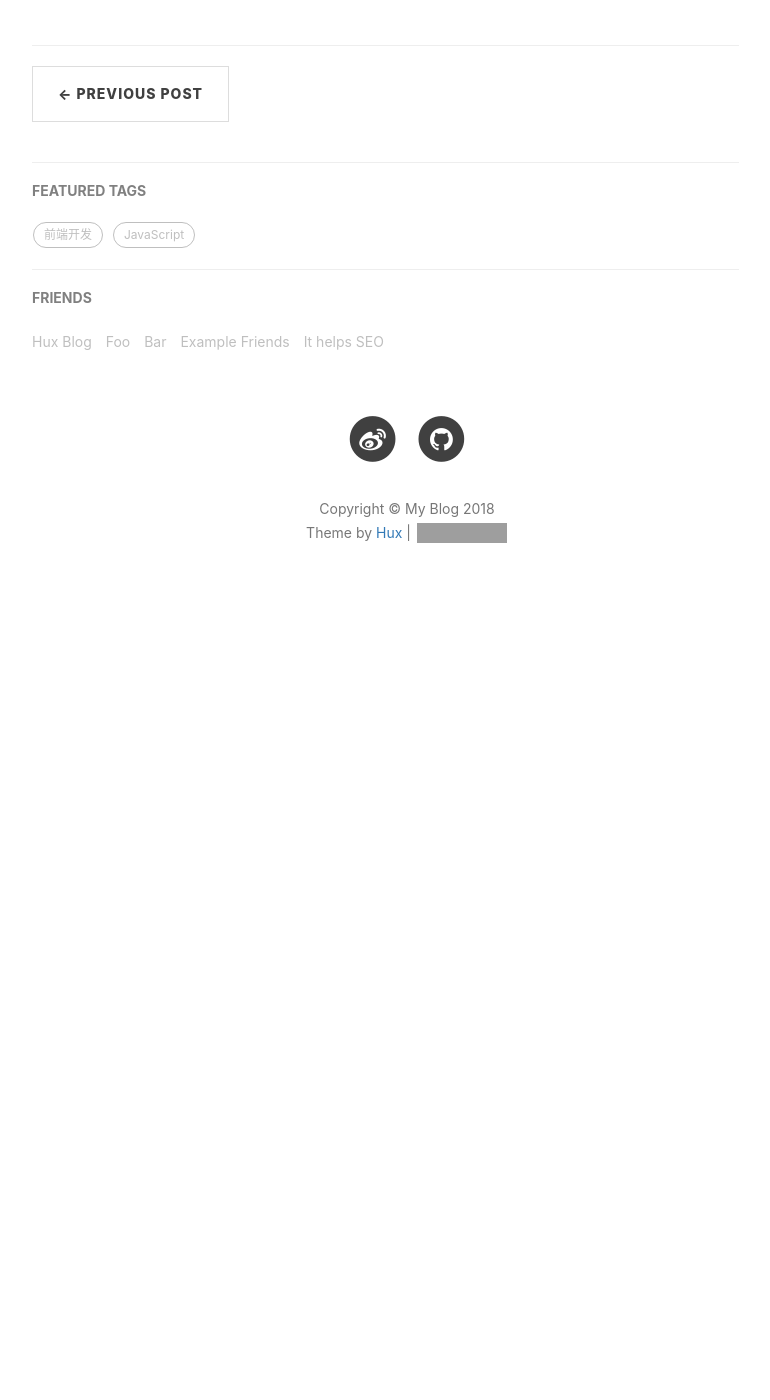
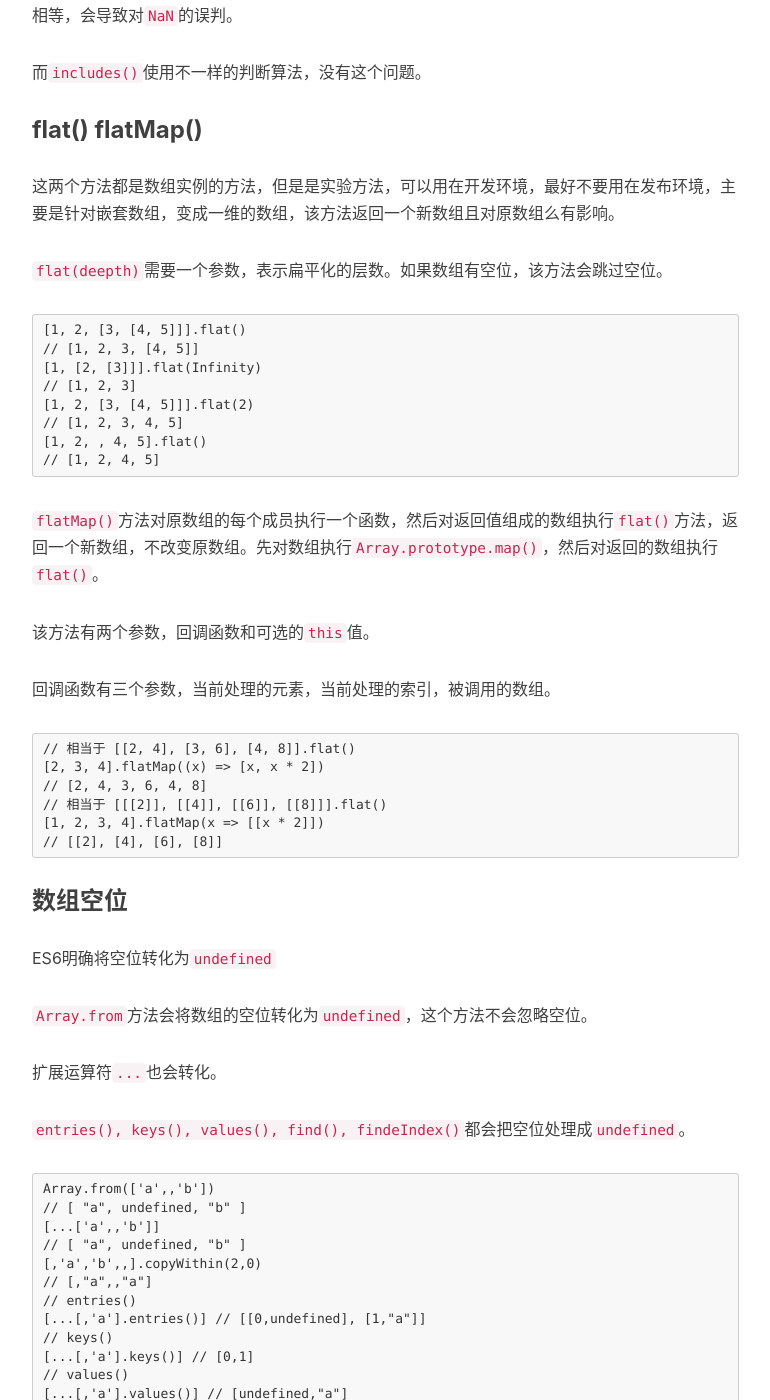
Before and after one commit to YouziXR/YouziXR.github.io, a Jekyll site: the page built from _posts/2018-09-21-ES6-learning-notes-3rd.md, in a window 1280 px wide and 1400 px high, scrolled down 10346 px. Shown: the whole window, without its empty margins (233-1003 px from the left). Built offline with Jekyll 4.4.1, drawn with Linux system fonts in a browser that asks for light colours; nearby versions of some CDN libraries; our own code applies the rules of GitHub Pages for plain Markdown files; comment, search, counter and statistics services are not loaded; before the commit the page ends 10983 px from its top, so only the background shows below that; some of the changed text lies outside the part shown; grey boxes are pictures that could not be loaded.

Commit message:
many updates

```diff
--- a/_posts/2018-09-21-ES6-learning-notes-3rd.md
+++ b/_posts/2018-09-21-ES6-learning-notes-3rd.md
@@ -376,4 +376,67 @@
 
 该方法返回一个布尔值，是数组实例方法，表示某个数组是否包含给定值。
 
-`array.includes(searchElement, fromIndex)`，参数`searchElement（必需）`需要查找的元素，`fromIndex（可选）`从该索引处开始查找。默认为0。
+`array.includes(searchElement, fromIndex)`，参数`searchElement（必需）`需要查找的元素，`fromIndex（可选）`从该索引处开始查找，为负值+length。默认为0。
+
+	[1, 2, 3].includes(2)     // true
+	[1, 2, 3].includes(4)     // false
+	[1, 2, NaN].includes(NaN) // true
+
+ES6之前我们一般用`indexOf()`方法找出参数第一次出现的位子，其内部使用`===`运算符判断是否相等，会导致对`NaN`的误判。
+
+而`includes()`使用不一样的判断算法，没有这个问题。
+
+### flat() flatMap() ###
+
+这两个方法都是数组实例的方法，但是是实验方法，可以用在开发环境，最好不要用在发布环境，主要是针对嵌套数组，变成一维的数组，该方法返回一个新数组且对原数组么有影响。
+
+`flat(deepth)`需要一个参数，表示扁平化的层数。如果数组有空位，该方法会跳过空位。
+
+	[1, 2, [3, [4, 5]]].flat()
+	// [1, 2, 3, [4, 5]]
+	[1, [2, [3]]].flat(Infinity)
+	// [1, 2, 3]
+	[1, 2, [3, [4, 5]]].flat(2)
+	// [1, 2, 3, 4, 5]
+	[1, 2, , 4, 5].flat()
+	// [1, 2, 4, 5]
+
+`flatMap()`方法对原数组的每个成员执行一个函数，然后对返回值组成的数组执行`flat()`方法，返回一个新数组，不改变原数组。先对数组执行`Array.prototype.map()`，然后对返回的数组执行`flat()`。
+
+该方法有两个参数，回调函数和可选的`this`值。
+
+回调函数有三个参数，当前处理的元素，当前处理的索引，被调用的数组。
+
+	// 相当于 [[2, 4], [3, 6], [4, 8]].flat()
+	[2, 3, 4].flatMap((x) => [x, x * 2])
+	// [2, 4, 3, 6, 4, 8]
+	// 相当于 [[[2]], [[4]], [[6]], [[8]]].flat()
+	[1, 2, 3, 4].flatMap(x => [[x * 2]])
+	// [[2], [4], [6], [8]]
+
+### 数组空位 ###
+
+ES6明确将空位转化为`undefined`
+
+`Array.from`方法会将数组的空位转化为`undefined`，这个方法不会忽略空位。
+
+扩展运算符`...`也会转化。
+
+`entries(), keys(), values(), find(), findeIndex()`都会把空位处理成`undefined`。
+
+	Array.from(['a',,'b'])
+	// [ "a", undefined, "b" ]
+	[...['a',,'b']]
+	// [ "a", undefined, "b" ]
+	[,'a','b',,].copyWithin(2,0)
+	// [,"a",,"a"]
+	// entries()
+	[...[,'a'].entries()] // [[0,undefined], [1,"a"]]
+	// keys()
+	[...[,'a'].keys()] // [0,1]
+	// values()
+	[...[,'a'].values()] // [undefined,"a"]
+	// find()
+	[,'a'].find(x => true) // undefined
+	// findIndex()
+	[,'a'].findIndex(x => true) // 0
```
Also changed, not shown: _posts/2018-09-14-ES6-learning-notes-2nd.md (+0 -1 lines), _posts/2018-09-20-AD-Domain-learning-notes.md (+8 -0 lines), _posts/2018-09-27-ES6-learning-notes-4rd.md (added, +190 -0 lines).
